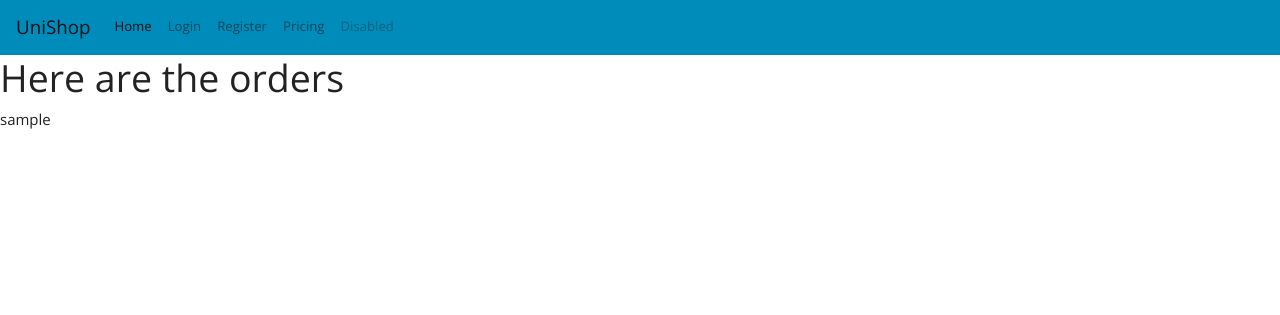
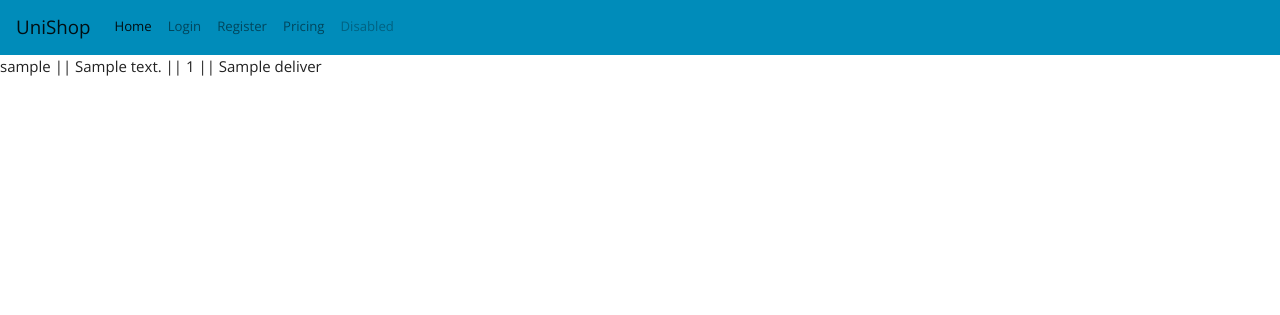
Before and after one commit to anirudh-kac/UniShop, a Django app: template dbmsproject/unishop/templates/unishop/shop_orders.html in a window 1280 px wide. Shown: the top 315 px of the page. Run offline with Django 3.2, Linux system fonts and the light colour scheme; the template is opened without the code that fills it: most values are stand-ins (such as "Sample title", 1, 10 or a date in 2020); some libraries are stand-ins or nearby versions.

Commit message:
display shop orders

```diff
--- a/dbmsproject/unishop/templates/unishop/shop_orders.html
+++ b/dbmsproject/unishop/templates/unishop/shop_orders.html
@@ -3,9 +3,19 @@
 Shop Orders
 {% endblock title %}
 {% block bodyblock %}
-<h1>Here are the orders</h1>
+{% if not orders %}
+<h2>Sorry you don't have any orders right now
+{% else %}
 
-{% for order in orders %}
-{{order.user.username }}
+<ul>
+
+{% for order in orders  %}
+<li>
+
+{{order.user.username}} || {{order.address}} || {{order.total_price}} || {{order.deliver}}
+</li>
 {% endfor %}
+<ul>
+{% endif %}
+
 {% endblock bodyblock %}
```
Also changed, not shown: dbmsproject/db.sqlite3.
